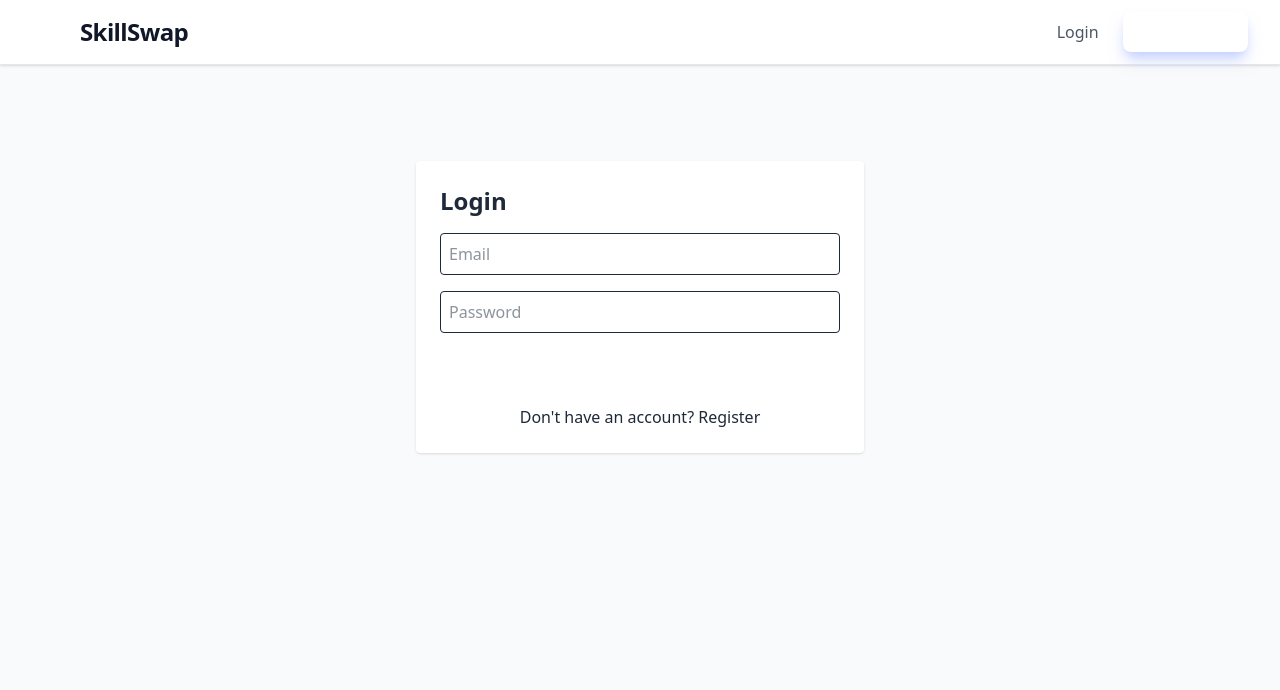
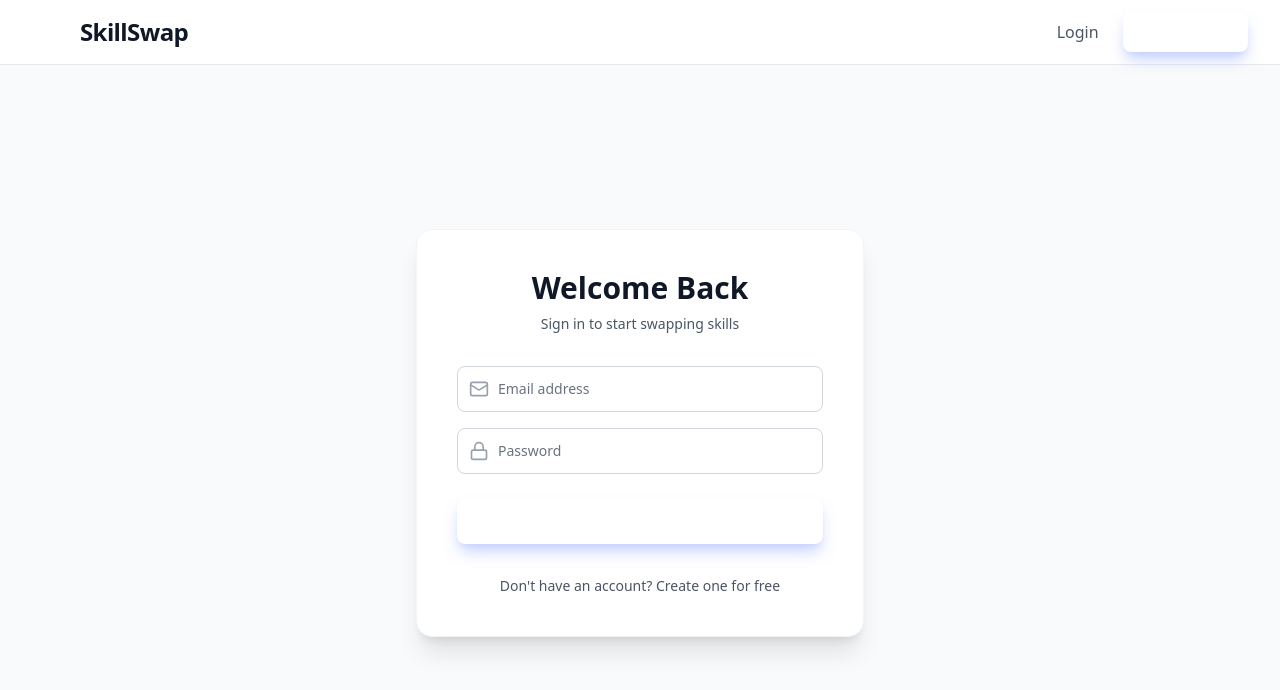
Before and after one commit to AdityaKumarBharadwaj/SkillSwap, a React (Vite) app in the folder client/: page /login in a window 1280 px wide. Shown: the top 690 px of the page. Built offline with nearby package versions, Linux system fonts and the light colour scheme.

Commit message:
Refactor Login component with enhanced UI and error handling

```diff
--- a/client/src/pages/Login.jsx
+++ b/client/src/pages/Login.jsx
@@ -1,56 +1,88 @@
 import { useState, useContext } from "react";
 import AuthContext from "../context/AuthContext";
 import { useNavigate, Link } from "react-router-dom";
+import { Mail, Lock, ArrowRight } from "lucide-react";
 
 const Login = () => {
   const { login } = useContext(AuthContext);
   const navigate = useNavigate();
-
   const [email, setEmail] = useState("");
   const [password, setPassword] = useState("");
   const [error, setError] = useState("");
-    const [loading, setLoading] = useState(false);
 
   const handleSubmit = async (e) => {
     e.preventDefault();
-        setError("");
-        setLoading(true);
     const result = await login(email, password);
-        setLoading(false);
-
-        if(result.success) {
-            navigate("/");
-        } else {
-            setError(result.error);
-        }
+    if (result.success) navigate("/");
+    else setError(result.error);
   };
 
   return (
-        <div className="max-w-md mx-auto mt-24 p-6 bg-white rounded shadow">
-            <h1 className="text-2xl font-bold mb-4">Login</h1>
-            {error && <div className="text-red-600 mb-2">{error}</div>}
-            <form onSubmit={handleSubmit} className="space-y-4">
+    <div className="min-h-[calc(100vh-64px)] flex items-center justify-center bg-gray-50 py-12 px-4 sm:px-6 lg:px-8">
+      <div className="max-w-md w-full space-y-8 bg-white p-10 rounded-2xl shadow-xl border border-gray-100">
+        <div className="text-center">
+          <h2 className="text-3xl font-extrabold text-gray-900">Welcome Back</h2>
+          <p className="mt-2 text-sm text-gray-600">
+            Sign in to start swapping skills
+          </p>
+        </div>
+
+        {error && (
+          <div className="bg-red-50 border-l-4 border-red-500 p-4 rounded">
+            <p className="text-sm text-red-700">{error}</p>
+          </div>
+        )}
+
+        <form className="mt-8 space-y-6" onSubmit={handleSubmit}>
+          <div className="space-y-4">
+            <div className="relative">
+              <div className="absolute inset-y-0 left-0 pl-3 flex items-center pointer-events-none">
+                <Mail className="h-5 w-5 text-gray-400" />
+              </div>
               <input
+                type="email"
+                required
+                className="appearance-none rounded-lg relative block w-full pl-10 px-3 py-3 border border-gray-300 placeholder-gray-500 text-gray-900 focus:outline-none focus:ring-primary focus:border-primary sm:text-sm transition-all"
+                placeholder="Email address"
                 value={email}
                 onChange={(e) => setEmail(e.target.value)}
-                    placeholder="Email"
-                    type="email"
-                    className="w-full p-2 border rounded"
               />
+            </div>
+            <div className="relative">
+              <div className="absolute inset-y-0 left-0 pl-3 flex items-center pointer-events-none">
+                <Lock className="h-5 w-5 text-gray-400" />
+              </div>
               <input
+                type="password"
+                required
+                className="appearance-none rounded-lg relative block w-full pl-10 px-3 py-3 border border-gray-300 placeholder-gray-500 text-gray-900 focus:outline-none focus:ring-primary focus:border-primary sm:text-sm transition-all"
+                placeholder="Password"
                 value={password}
                 onChange={(e) => setPassword(e.target.value)}
-                    placeholder="Password"
-                    type="password"
-                    className="w-full p-2 border rounded"
               />
-                <button className="w-full bg-primary text-white py-2 rounded" disabled={loading}>
-                    {loading ? 'Logging in...' : 'Login'}
+            </div>
+          </div>
+
+          <button
+            type="submit"
+            className="group relative w-full flex justify-center py-3 px-4 border border-transparent text-sm font-medium rounded-lg text-white bg-primary hover:bg-indigo-700 focus:outline-none focus:ring-2 focus:ring-offset-2 focus:ring-primary transition-all shadow-lg shadow-indigo-200"
+          >
+            Sign in
+            <ArrowRight className="ml-2 h-4 w-4 group-hover:translate-x-1 transition-transform" />
           </button>
         </form>
-            <p className="mt-4 text-center">Don't have an account? <Link to="/register" className="text-primary">Register</Link></p>
+
+        <div className="text-center mt-4">
+          <p className="text-sm text-gray-600">
+            Don't have an account?{' '}
+            <Link to="/register" className="font-medium text-primary hover:text-indigo-500">
+              Create one for free
+            </Link>
+          </p>
+        </div>
+      </div>
     </div>
   );
-}
+};
 
 export default Login;
```
Lines whose indentation alone changed are shown as unchanged.
